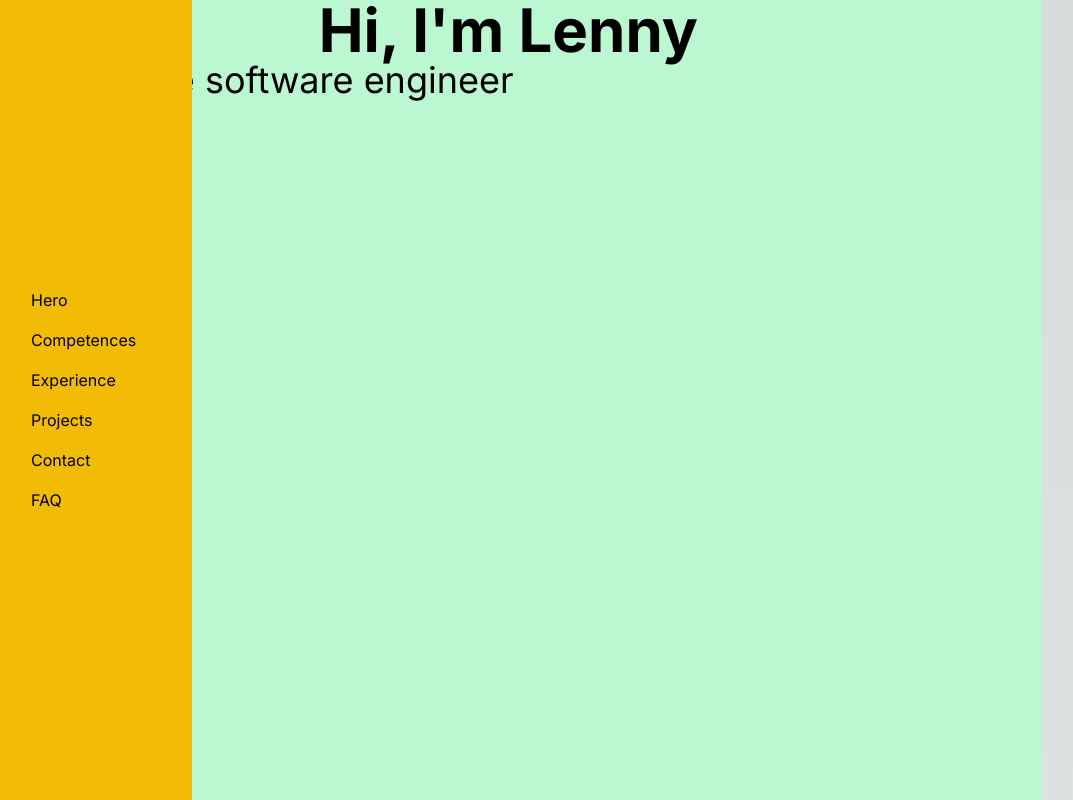
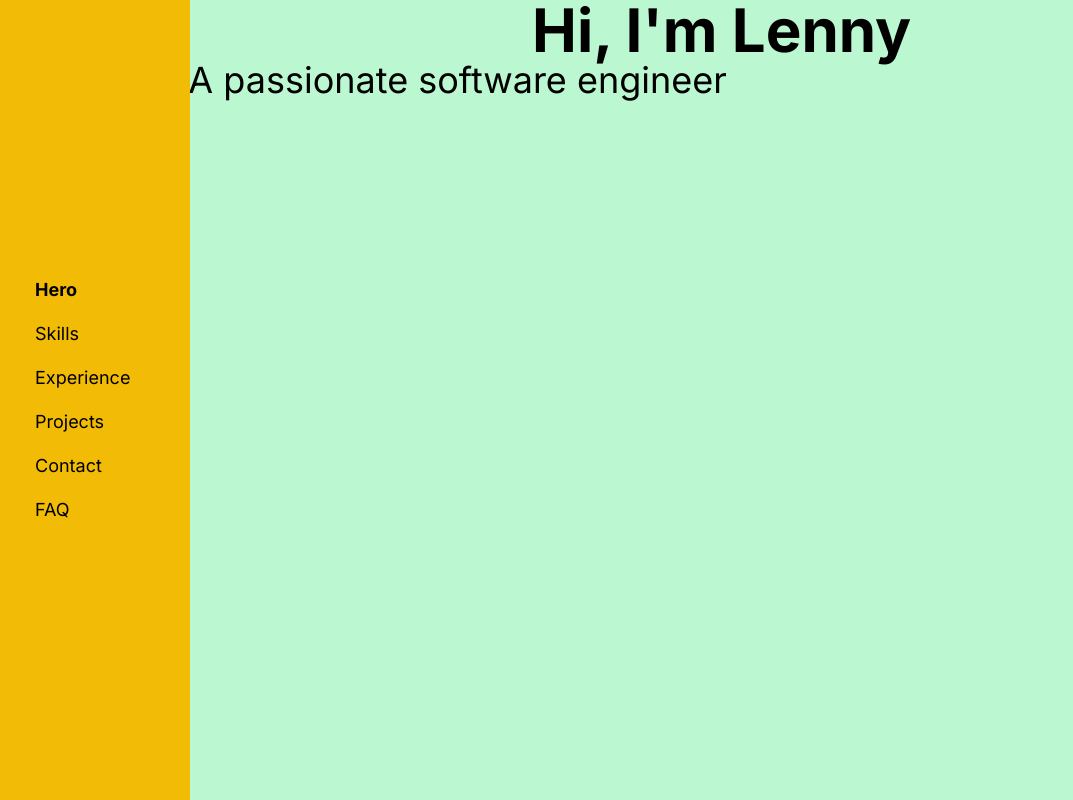
Before and after one commit to GarnierLenny/Portfolio, a Next.js app: page / in a window 1280 px wide. Shown: the top 800 px of the page, without its empty margins (25-1098 px from the left). Built offline with nearby package versions, Linux system fonts and the light colour scheme.

Commit message:
FEAT - added scroll listenner to highlight current section

```diff
--- a/src/app/page.tsx
+++ b/src/app/page.tsx
@@ -1,7 +1,6 @@
 /* eslint-disable react/jsx-key */
 "use client"
 import Image from "next/image";
-import { Inter } from 'next/font/google'
 import Header from "@/components/Header.component";
 import Hero from "@/components/sections/Hero.section";
 import Competences from "@/components/sections/Competences.section";
@@ -9,7 +8,7 @@ import Experiences from "@/components/sections/Experiences.section";
 import Projects from "@/components/sections/Projects.section";
 import Contact from "@/components/sections/Contact.section";
 import FAQ from "@/components/sections/Projects.section copy";
-import { ReactNode, useRef } from "react";
+import { ReactNode, useEffect, useRef, useState } from "react";
 
 export default function Home() {
   const sections: ReactNode[] = [
@@ -20,14 +19,28 @@ export default function Home() {
     <Contact />,
     <FAQ />,
   ];
-  const itemEls = useRef(new Array())
+  const itemEls = useRef(new Array());
+  const [selected, setSelected] = useState(0);
+
+  if (typeof window !== "undefined") {
+    window!.addEventListener('scrollend', () => {
+      const scrollY = window.scrollY;
+      console.log('Scroll position:', scrollY);
+      for (let i = 0; i < sections.length; i++) {
+        if (scrollY < itemEls.current[i].offsetTop + (window.innerHeight / 2)) {
+          setSelected(i);
+          break;
+        }
+      }
+    });
+  }
 
   return (
     <div>
-      <Header refs={itemEls} />
-      <main className="flex w-full flex-col self-end">
+      <Header refs={itemEls} values={{selected, setSelected}} />
+      <main className="flex w-full flex-col bg-yellow-900">
         {sections.map((section, index) => (
-          <div key={index} ref={(element) => {
+          <div className="flex self-end w-full justify-end" key={index} ref={(element) => {
             itemEls.current.push(element)
             }}>
             {section}
--- a/src/components/Header.component.tsx
+++ b/src/components/Header.component.tsx
@@ -1,22 +1,25 @@
 import palette from "@/utils/palette.utils";
 import React from "react";
 
-export default function Header({refs}) {
+export default function Header({refs, values}) {
   const sections: string[] = [
     "Hero",
-    "Competences",
+    "Skills",
     "Experience",
     "Projects",
     "Contact",
     "FAQ",
   ];
 
-  const executeScroll = (index: number) => refs.current[index].scrollIntoView();
+  const executeScroll = (index: number) => {
+    values.setSelected(index);
+    refs.current[index].scrollIntoView()
+  };
 
   return (
-    <div className="fixed flex h-full flex-col gap-y-4 justify-center px-14 py-2 left-0 self-center text-black" style={{backgroundColor: palette.yellow}}>
+    <div className="fixed flex h-full flex-col gap-y-4 justify-center px-10 py-2 left-0 self-center text-black" style={{backgroundColor: palette.yellow}}>
       {sections.map((section, index) => (
-        <div key={index} onClick={() => executeScroll(index)} className="cursor-pointer">{section}</div>
+        <div key={index} onClick={() => executeScroll(index)} className={`w-full cursor-pointer px-5 text-lg ${values.selected === index ? 'font-bold' : ''}`}>{section}</div>
       ))}
     </div>
   );
```
